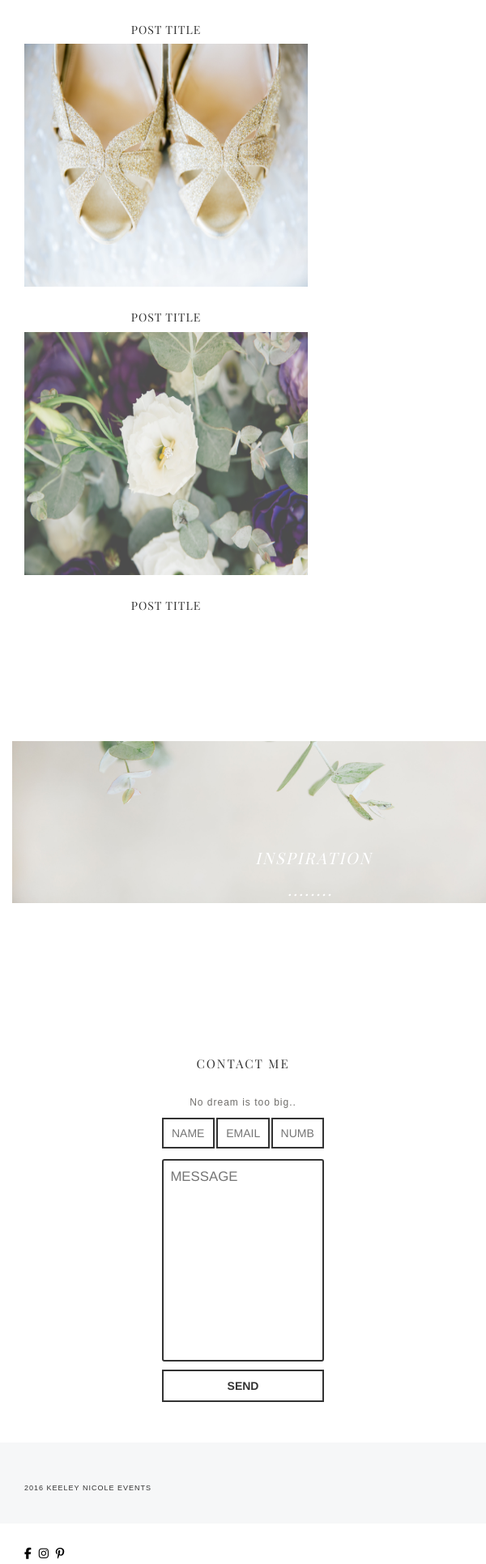
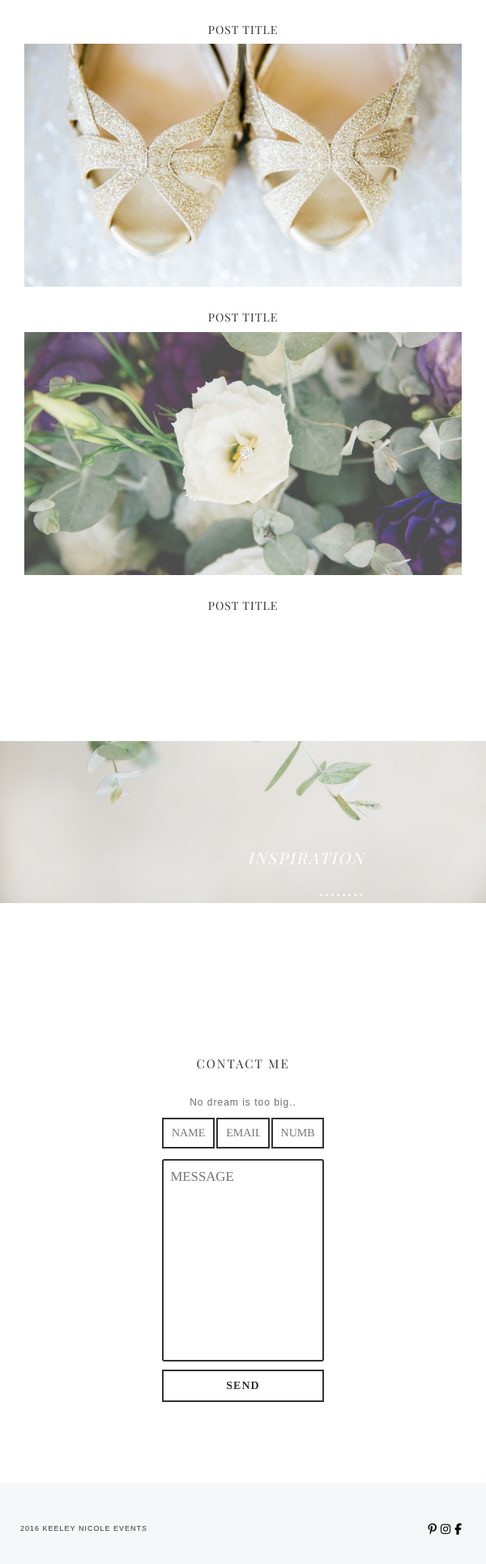
Before and after one commit to cleverettgirl/KeeleyNicole, a PHP site: page / in a window 600 px wide. Shown: the part 3253-5184 px from the top of the page at 81% size. Run offline with PHP 8.4, Linux system fonts and the light colour scheme; some libraries are stand-ins or nearby versions.

Commit message:
updated again

```diff
--- a/css/main.css
+++ b/css/main.css
@@ -311,20 +290,12 @@ textarea {
         margin-top:13px;
     }
 
-    #a{
-        width:350px;
+    #a, #b, #c{
+        width:100%;
         height:300px;
+        object-fit:cover;
     }
 
-    #b{
-        width:350px;
-        height:350px;
-    }
-
-    #c{
-        width:350px;
-        height:350px;
-    }
 
     .posttitle{
         font-family: 'Playfair Display', serif;
@@ -333,19 +304,20 @@ textarea {
         font-size: 14px;
         text-transform: uppercase;
         margin-top:30px;
-/*        padding:20px;*/
- /*       border:1px solid white;
-*/      display:inline-block;
-        width: 350px;
+        display:inline-block;
+        width: 100%;
     }
 
+/* ============================
+            Inspiration
+   ============================*/
+
    #breakimg{
-    margin-top:150px;
+        margin-top:70px;
         background-image:url('../img/leaf.jpg');
         background-repeat:no-repeat;
         background-size:cover;
-    background-position-y:-200px;
-    height:300px;
+        height:200px;
         width:100vw;
     }
 
@@ -355,15 +327,18 @@ textarea {
 
     #containerbreak{
         margin:0;
+        padding-left:0;
+        padding-right:0;
     }
 
     .wrap {
         max-width: 960px;
     }
 
-/* ==========================================================================
-   Inspiration
-   ========================================================================== */
+    div#containerbreak.container{
+        padding-left:0 !important;
+        padding-right:0 !important;
+    }
 
     .inspo{
         font-family: 'Playfair Display', sans-serif;
@@ -373,17 +348,175 @@ textarea {
         letter-spacing:2px;
         color:white;
         height:40px;
-    width:150px;
+        width:92%;
         position: absolute;
         top:0;
         bottom:0;
         right:auto;
         margin:auto;
+        float:right;
+        text-align:right;
     }
 
     .dotline{
         padding-left:40px;
     }
+
+    #contact{
+        width:100%;
+        height:75vh;
+        margin-bottom:30px;
+        margin-top:30px;
+}
+
+.contact{
+    width:auto;
+    height:auto;
+    margin-left: 50px;
+    margin-right: 50px;
+}
+
+/* =====================
+        CONTACT
+   ===================== */
+
+    .contact-form {
+            height: 100%;
+            padding-left: 50px;
+            padding-right:50px;
+            padding-top:80px;
+    }
+
+    .contact-form input[type=email], .contact-form input[type=text] {
+        /*width: 300px;*/
+        max-width: 98%;
+        margin-bottom: 13px
+    }
+
+    label {
+      display: block;
+      margin-top: 2em;
+      margin-bottom: 0.5em;
+      color: #999999;
+    }
+
+    input {
+        border: 2px solid #333;
+        display:block;
+        margin-bottom: 13px;
+        padding: 9px 10px;
+        background: none;
+        width: 100%;
+        float: left;
+        margin-right: 0.9%;
+        font-family:'Playfair', times;
+    }
+
+    #your-number input{
+        width: 100%;
+        float: right;
+        margin-right: 0;
+    }
+
+    #messagearea {
+        width: 100%;
+    }
+
+    textarea {
+      width: 100%;
+      height: 185px;
+      padding: 0.5em 0.5em;
+      font-size: 1.2em;
+      border-radius: 3px;
+      border: 2px solid #333;
+      resize: none;
+      margin-bottom: 5px;
+      font-family: 'Playfair', times;
+    }
+
+    button {
+        width: 100%;
+        background: none;
+        color: #333333;
+        border: 2px solid #333;
+        padding: 8px;
+        letter-spacing:1px;
+        font-family: 'Playfair', times;
+    }
+
+    button:hover, button:focus {
+      cursor: pointer;
+      background-color: #edf4f4;
+    }
+
+    button:active {
+      opacity: 1;
+      box-shadow: 0 -3px 10px rgba(0, 0, 0, 0.1) inset;
+    }
+
+    .success {
+      padding: 1em;
+      margin-bottom: 0.75rem;
+      text-shadow: 0 1px 0 rgba(255, 255, 255, 0.5);
+      color: black;
+      background-color: #edf4f4;
+      border: 1px solid black;
+      -webkit-border-radius: 4px;
+         -moz-border-radius: 4px;
+              border-radius: 4px;
+    }
+
+    .error {
+      padding: 1em;
+      margin-bottom: 0.75rem;
+      text-shadow: 0 1px 0 rgba(255, 255, 255, 0.5);
+      color: black;
+      background-color: #ff6666;
+      border: 1px solid black;
+      -webkit-border-radius: 4px;
+         -moz-border-radius: 4px;
+              border-radius: 4px;
+    }
+
+    textarea:focus, input:focus{
+        outline: none;
+    }
+
+/* =======================
+        FOOTER
+   ======================= */
+
+   footer{
+    height: 100px;
+    width:100vw;
+    background-color:#f6f7f8;
+    font-family: sans-serif;
+    margin-top: 50px;
+    position:relative;
+    }
+
+    .footername{
+        font-size:9px;
+        text-transform:uppercase;
+        letter-spacing:1px;
+        height:20px;
+        margin-top:50px;
+        display:inline-block;
+    }
+
+    .social{
+        float:right;
+        line-height:100px;
+    }
+
+    .fa{
+        margin-top:50px;
+        margin-right:5px;
+        color: black !important;
+        float:right;
+    }
+}
+
 
 
 
@@ -468,27 +601,6 @@ textarea {
    Modify as content requires.
    ========================================================================== */
 
-@media only screen and
-    (max-width: 35em) {
-
-    .backsplash {
-        background-image:url('../img/moto.jpg');
-        background-size:cover;
-        background-position:center;
-        height:79vh;
-        width:100vw;
-        background-position: center;
-    }
-    .logo{
-        visibility: hidden;
-        height:18vh;
-        margin-top:10px;
-        text-align:left;
-    }
-
-
-
-}
 
 
 @media only screen and
@@ -809,8 +923,9 @@ ul.navi li a {
     }
 
     #a{
-        width:350px;
+        width:100%;
         height:300px;
+        object-fit:cover;
     }
 
     #b{
@@ -833,7 +948,7 @@ ul.navi li a {
 /*        padding:20px;*/
  /*       border:1px solid white;
 */      display:inline-block;
-        width: 350px;
+        width: 100%;
 }
 
 #breakimg{
@@ -852,6 +967,8 @@ ul.navi li a {
 
 #containerbreak{
     margin:0;
+    padding-left:0;
+    padding-right:0;
 }
 
 .wrap {
@@ -932,41 +1049,13 @@ ul.navi li a {
     padding-left:40px;
 }
 
-/*.inspo {
-    font-family:sans-serif;
-    text-transform: uppercase;
-    text-align:center;
-    font-size:10px;
-    letter-spacing:2px;
-    height:40px;
-    width:150px;
-    border:1px solid white;
-    position: absolute;
-    top:0;
-    bottom: 0;
-    left: 0;
-    right: 0;
-    margin: auto;
+#containerbreak{
+    /*margin:0;*/
 }
 
-.inspo>p{
-    line-height:30px;
-    height:29px;
-    width:140px;
-    opacity:1;
-    color:gray;
-    border:1px solid white;
-    background-color:white;
-    margin-left:auto;
-    margin-right:auto;
-    position:absolte;
-    margin-top:5px;
-}*/
-
-#containerbreak{
-    margin:0;
+.row.rowbreakimg{
+    margin-left:0 !important;
 }
-
 
 .wrap {
     max-width: 960px;
@@ -1098,17 +1165,15 @@ textarea:focus, input:focus{
         outline: none;
     }
 
-/* ==========================================================================
-   Footer
-   ========================================================================== */
+    /* =======================
+        FOOTER
+   ======================= */
 
    footer{
     height: 100px;
     width:100vw;
     background-color:#f6f7f8;
     font-family: sans-serif;
-    margin-top: 50px;
-    margin:0;
     position:relative;
     }
 
@@ -1118,6 +1183,7 @@ footer{
         letter-spacing:1px;
         height:20px;
         margin-top:50px;
+        display:inline-block;
     }
 
     .social{
@@ -1129,9 +1195,14 @@ footer{
         margin-top:50px;
         margin-right:5px;
         color: black !important;
+        float:right;
     }
 
+    div.col-xs.a {
+        padding-left: 10px;
+        padding-right: 10px;
 
+    }
 
 }
 
--- a/home.html
+++ b/home.html
@@ -33,7 +33,7 @@
         <![endif]-->
 
         <!-- Add your site or application content here -->
-    <nav class="navbar navbar-default navbar-fixed-top " role="navigation">
+    <nav class="navbar navbar-default navbar-fixed-top" role="navigation">
          <div class="container" id="navi">
                 <ul class="navi row" id="myNavi">
                     <li class="col-sm-offset-1 col-sm-1  col-md-offset-2 col-md-1"><a href="#promise">Promise</a></li>
@@ -150,7 +150,7 @@
 
     <section class="break">
         <div class="container" id="containerbreak">
-            <div class="row">
+            <div class="row rowbreakimg">
                 <div class="col-sm-12" id="breakimg">
                     <div class="inspo">
                         <p class> Inspiration </p>
@@ -210,11 +210,8 @@
         <footer>
             <div class="container" id="foot">
                 <div class="row">
-                    <div class="col-sm-2 col-sm-offset-1 a">
+                    <div class="col-xs a">
                         <p class="footername"> 2016 Keeley Nicole Events </p>
-                    </div>
-
-                    <div class="col-sm-2 col-sm-offset-7">
                         <a href ="https://www.facebook.com/KeeleyNicoleEvents/?hc_ref=PAGES_TIMELINE&fref=nf/"><i class="fa fa-facebook" aria-hidden="true"></i></a>
                         <a href="https://www.instagram.com/KeeleyNicoleEvents/"><i class="fa fa-instagram" aria-hidden="true"></i></a>
                         <a href="https://www.pinterest.com/keeleynicoles/"><i class="fa fa-pinterest-p" aria-hidden="true"></i></a>
```
Also changed, not shown: other parts of css/main.css (+22 -63 lines), js/main.js (+47 -45 lines). Lines whose indentation alone changed are shown as unchanged.
